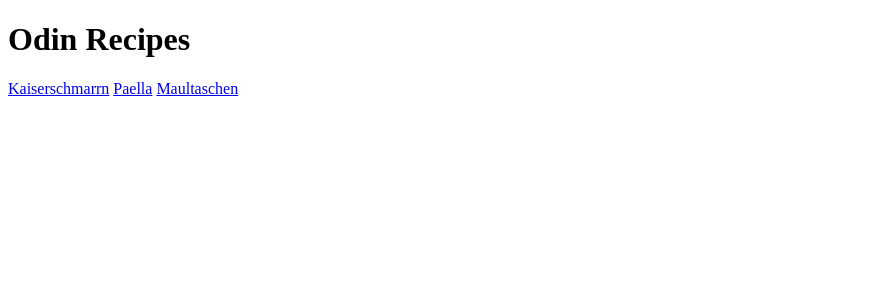
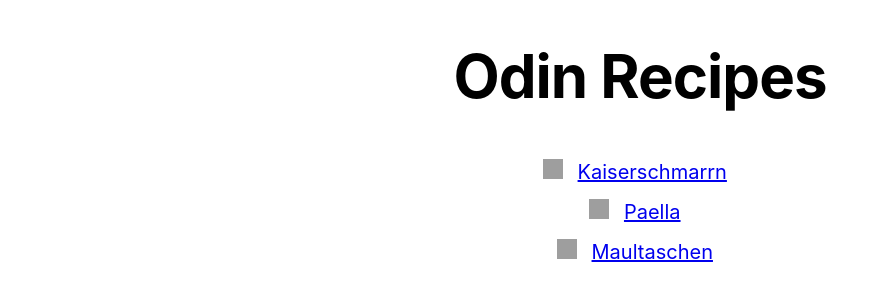
Before and after one commit to philipp-lampert/odin-recipes, a plain HTML site: page index.html in a window 1280 px wide. Shown: the whole page, without its empty margins (0-881 px from the left). Drawn offline with Linux system fonts and the light colour scheme; grey boxes are pictures that could not be loaded.

Commit message:
Style index.html with CSS
I added CSS to the index.html file. I also added country flags as images for each recipe.

```diff
--- a/index.html
+++ b/index.html
@@ -4,11 +4,36 @@
     <meta charset="UTF-8" />
     <meta name="viewport" content="width=device-width, initial-scale=1.0" />
     <title>Odin Recipes</title>
+    <link rel="stylesheet" href="styles.css" />
   </head>
   <body>
-    <h1>Odin Recipes</h1>
-    <a href="recipes/kaiserschmarrn.html">Kaiserschmarrn</a>
-    <a href="recipes/paella.html">Paella</a>
-    <a href="recipes/maultaschen.html">Maultaschen</a>
+    <h1 class="center">Odin Recipes</h1>
+    <div class="center">
+      <img
+        src="https://em-content.zobj.net/thumbs/240/twitter/351/flag-austria_1f1e6-1f1f9.png"
+        alt="austrian flag"
+        width="20px"
+        height="20px"
+      />
+      <a href="recipes/kaiserschmarrn.html">Kaiserschmarrn</a>
+      <br />
+
+      <img
+        src="https://em-content.zobj.net/thumbs/240/twitter/351/flag-spain_1f1ea-1f1f8.png"
+        alt="spanish flag"
+        width="20px"
+        height="20px"
+      />
+      <a href="recipes/paella.html">Paella</a>
+      <br />
+
+      <img
+        src="https://em-content.zobj.net/thumbs/320/twitter/351/flag-germany_1f1e9-1f1ea.png"
+        alt="german flag"
+        width="20px"
+        height="20px"
+      />
+      <a href="recipes/maultaschen.html">Maultaschen</a>
+    </div>
   </body>
 </html>
--- /dev/null
+++ b/styles.css
@@ -0,0 +1,18 @@
+body {
+  font-family: "SF Pro Text", "Helvetica", "Arial", sans-serif;
+}
+
+h1 {
+  font-size: 60px;
+  letter-spacing: -1px;
+}
+
+a {
+  font-size: 20px;
+  margin: 10px;
+  line-height: 40px;
+}
+
+.center {
+  text-align: center;
+}
```
